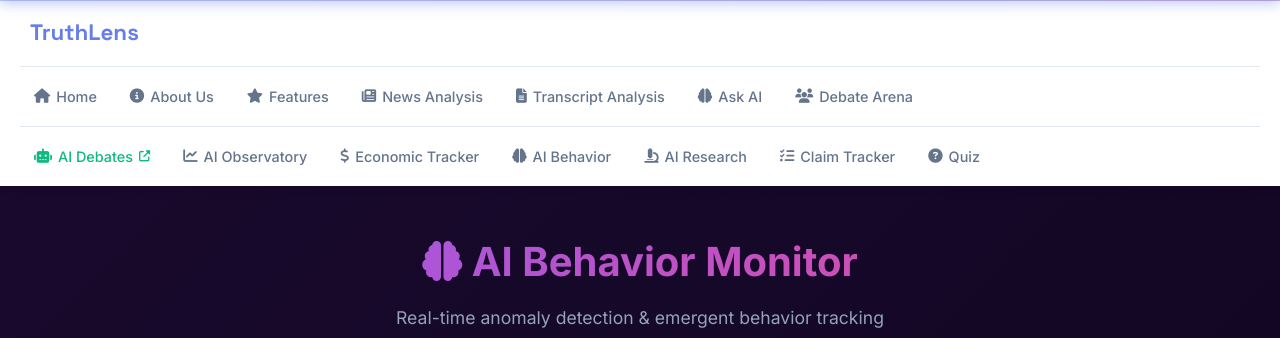
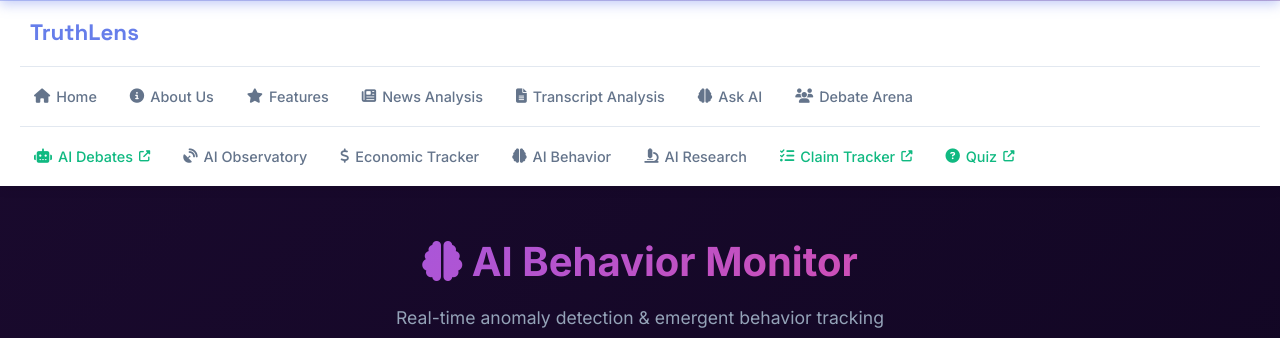
Before and after one commit to Hyperiongate/ai-bias-research, a Flask app: page /ai-behavior in a window 1280 px wide. Shown: the top 338 px of the page. Run offline with Flask 3, Linux system fonts and the light colour scheme; data that the repository does not hold is empty.

Commit message:
Update base.html

```diff
--- a/templates/base.html
+++ b/templates/base.html
@@ -1,24 +1,61 @@
 <!DOCTYPE html>
 <!--
-TruthLens - Base Template for AI Bias Research Repository
-Version: 1.0.0 - INITIAL CREATION
-Date: January 10, 2026
-Repository: ai-bias-research.onrender.com
+================================================================================
+AI BIAS RESEARCH - Base Template
+================================================================================
+Version: 1.1.0 - FIXED NAVIGATION CLEARANCE
+Date: January 14, 2026
+Repository: ai-bias-research (ai-bias-research.onrender.com)
 
-PURPOSE:
-Provides unified navigation across TruthLens ecosystem for AI Bias Research tools.
-Allows users to navigate between factsandfakes.ai and ai-bias-research.onrender.com.
+================================================================================
+🚨 THIS FILE IS FOR AI BIAS RESEARCH SITE ONLY 🚨
+================================================================================
 
-WHAT'S INCLUDED:
-- Full TruthLens navigation (matches factsandfakes.ai)
-- Links to News, Transcripts, AI Council, etc.
-- Local links for Observatory, Economic Tracker, AI Behavior
-- External links back to main TruthLens site
-- Universal progress banner system
-- Responsive mobile menu
+This base.html goes in: ai-bias-research repository
+Deploy to: ai-bias-research.onrender.com
 
-Last modified: January 10, 2026 - v1.0.0 Initial Creation
+DO NOT use this file for factsandfakes.ai (TruthLens) - that site has its own
+base.html with different navigation links.
+
+================================================================================
+NAVIGATION STRUCTURE FOR THIS SITE
+================================================================================
+
+TOP ROW (External links to TruthLens / factsandfakes.ai):
+1. Home           → EXTERNAL → https://factsandfakes.ai
+2. About Us       → EXTERNAL → https://factsandfakes.ai/about
+3. Features       → EXTERNAL → https://factsandfakes.ai/features
+4. News Analysis  → EXTERNAL → https://factsandfakes.ai/analyze
+5. Transcript     → EXTERNAL → https://factsandfakes.ai/transcript
+6. Ask AI         → EXTERNAL → https://factsandfakes.ai/ask-ai
+7. Debate Arena   → EXTERNAL → https://factsandfakes.ai/debate-arena
+
+BOTTOM ROW (Mix of internal and external):
+1. AI Debates     → EXTERNAL → https://ai-debate-arena-k8gs.onrender.com
+2. AI Observatory → INTERNAL → /observatory
+3. Economic Tracker → INTERNAL → /economic-tracker
+4. AI Behavior    → INTERNAL → /ai-behavior
+5. AI Research    → INTERNAL → / (home page of this site)
+6. Claim Tracker  → EXTERNAL → https://factsandfakes.ai/claim-tracker
+7. Quiz           → EXTERNAL → https://factsandfakes.ai/quiz
+
+================================================================================
+VERSION HISTORY
+================================================================================
+v1.1.0 - January 14, 2026:
+  - FIXED: Increased body padding-top from 90px to 200px for nav clearance
+  - FIXED: Increased mobile padding-top from 80px to 160px
+  - Added extensive documentation to prevent confusion with TruthLens base.html
+  - All navigation links preserved (DO NO HARM)
+
+v1.0.0 - January 10, 2026:
+  - Initial creation for AI Bias Research repository
+  - Unified TruthLens ecosystem navigation
+
+================================================================================
+Last modified: January 14, 2026 - v1.1.0
 I did no harm and this file is not truncated.
+================================================================================
 -->
 <html lang="en">
 <head>
@@ -51,11 +88,18 @@ I did no harm and this file is not truncated.
             background: #f8fafc;
             color: #1e293b;
             line-height: 1.6;
-            padding-top: 90px; /* Account for fixed navigation */
+            /*
+             * CRITICAL: Navigation Clearance
+             * ==============================
+             * The navigation bar is ~180px tall (logo + 2 menu rows).
+             * Using 200px to ensure full clearance with buffer.
+             * DO NOT reduce this value or the header will be hidden!
+             */
+            padding-top: 200px;
         }
 
         /* ===================================================================
-           NAVIGATION STYLES (Matches factsandfakes.ai)
+           NAVIGATION STYLES
            =================================================================== */
         .main-navigation {
             position: fixed;
@@ -121,6 +165,7 @@ I did no harm and this file is not truncated.
             list-style: none;
             gap: 5px;
             padding: 10px 0;
+            flex-wrap: wrap;
         }
 
         .nav-menu-row.top-row {
@@ -171,7 +216,11 @@ I did no harm and this file is not truncated.
 
         @media (max-width: 768px) {
             body {
-                padding-top: 80px;
+                /*
+                 * Mobile Navigation Clearance
+                 * Mobile nav is shorter but still needs clearance.
+                 */
+                padding-top: 160px;
             }
 
             .mobile-menu-toggle {
@@ -274,7 +323,7 @@ I did no harm and this file is not truncated.
         }
 
         body.banner-visible {
-            padding-top: 150px !important;
+            padding-top: 250px !important;
         }
     </style>
 
@@ -298,6 +347,10 @@ I did no harm and this file is not truncated.
 
     <!-- ========================================================================
          NAVIGATION - UNIFIED TRUTHLENS ECOSYSTEM
+
+         This is the AI BIAS RESEARCH site navigation.
+         - TOP ROW: Links to TruthLens (factsandfakes.ai) - EXTERNAL
+         - BOTTOM ROW: Mix of internal (/observatory, etc.) and external links
          ======================================================================== -->
     <nav class="main-navigation">
         <div class="nav-container-unified">
@@ -315,26 +368,54 @@ I did no harm and this file is not truncated.
 
             <!-- Two-Row Menu Container -->
             <div class="nav-menu-container" id="navMenu">
-                <!-- TOP ROW: Main Tools -->
+                <!-- ============================================================
+                     TOP ROW: Main TruthLens Tools (ALL EXTERNAL to factsandfakes.ai)
+                     ============================================================ -->
                 <ul class="nav-menu-row top-row">
-                    <li><a href="https://factsandfakes.ai" class="nav-link {% if active_page == 'home' %}active{% endif %}"><i class="fas fa-home"></i> Home</a></li>
-                    <li><a href="https://factsandfakes.ai/about" class="nav-link {% if active_page == 'about' %}active{% endif %}"><i class="fas fa-info-circle"></i> About Us</a></li>
-                    <li><a href="https://factsandfakes.ai/features" class="nav-link {% if active_page == 'features' %}active{% endif %}"><i class="fas fa-star"></i> Features</a></li>
-                    <li><a href="https://factsandfakes.ai/analyze" class="nav-link {% if active_page == 'news' %}active{% endif %}"><i class="fas fa-newspaper"></i> News Analysis</a></li>
-                    <li><a href="https://factsandfakes.ai/transcript" class="nav-link {% if active_page == 'transcript' %}active{% endif %}"><i class="fas fa-file-alt"></i> Transcript Analysis</a></li>
-                    <li><a href="https://factsandfakes.ai/ask-ai" class="nav-link {% if active_page == 'ask-ai' %}active{% endif %}"><i class="fas fa-brain"></i> Ask AI</a></li>
-                    <li><a href="https://factsandfakes.ai/debate-arena" class="nav-link {% if active_page == 'debates' %}active{% endif %}"><i class="fas fa-users"></i> Debate Arena</a></li>
+                    <li><a href="https://factsandfakes.ai" class="nav-link"><i class="fas fa-home"></i> Home</a></li>
+                    <li><a href="https://factsandfakes.ai/about" class="nav-link"><i class="fas fa-info-circle"></i> About Us</a></li>
+                    <li><a href="https://factsandfakes.ai/features" class="nav-link"><i class="fas fa-star"></i> Features</a></li>
+                    <li><a href="https://factsandfakes.ai/analyze" class="nav-link"><i class="fas fa-newspaper"></i> News Analysis</a></li>
+                    <li><a href="https://factsandfakes.ai/transcript" class="nav-link"><i class="fas fa-file-alt"></i> Transcript Analysis</a></li>
+                    <li><a href="https://factsandfakes.ai/ask-ai" class="nav-link"><i class="fas fa-brain"></i> Ask AI</a></li>
+                    <li><a href="https://factsandfakes.ai/debate-arena" class="nav-link"><i class="fas fa-users"></i> Debate Arena</a></li>
                 </ul>
 
-                <!-- BOTTOM ROW: Secondary Tools + AI Research Tools -->
+                <!-- ============================================================
+                     BOTTOM ROW: AI Research Tools
+
+                     INTERNAL LINKS (this site - ai-bias-research.onrender.com):
+                     - /observatory
+                     - /economic-tracker
+                     - /ai-behavior
+                     - / (AI Research home)
+
+                     EXTERNAL LINKS:
+                     - AI Debates → ai-debate-arena-k8gs.onrender.com
+                     - Claim Tracker → factsandfakes.ai/claim-tracker
+                     - Quiz → factsandfakes.ai/quiz
+                     ============================================================ -->
                 <ul class="nav-menu-row bottom-row">
+                    <!-- EXTERNAL: AI Debates -->
                     <li><a href="https://ai-debate-arena-k8gs.onrender.com" class="nav-link external" target="_blank"><i class="fas fa-robot"></i> AI Debates <i class="fas fa-external-link-alt" style="font-size: 0.7rem;"></i></a></li>
-                    <li><a href="/observatory" class="nav-link {% if active_page == 'observatory' %}active{% endif %}"><i class="fas fa-chart-line"></i> AI Observatory</a></li>
+
+                    <!-- INTERNAL: AI Observatory (ON THIS SITE) -->
+                    <li><a href="/observatory" class="nav-link {% if active_page == 'observatory' %}active{% endif %}"><i class="fas fa-satellite-dish"></i> AI Observatory</a></li>
+
+                    <!-- INTERNAL: Economic Tracker (ON THIS SITE) -->
                     <li><a href="/economic-tracker" class="nav-link {% if active_page == 'economic' %}active{% endif %}"><i class="fas fa-dollar-sign"></i> Economic Tracker</a></li>
+
+                    <!-- INTERNAL: AI Behavior (ON THIS SITE) -->
                     <li><a href="/ai-behavior" class="nav-link {% if active_page == 'behavior' %}active{% endif %}"><i class="fas fa-brain"></i> AI Behavior</a></li>
+
+                    <!-- INTERNAL: AI Research Home (ON THIS SITE) -->
                     <li><a href="/" class="nav-link {% if active_page == 'research' %}active{% endif %}"><i class="fas fa-microscope"></i> AI Research</a></li>
-                    <li><a href="https://factsandfakes.ai/claim-tracker" class="nav-link {% if active_page == 'claims' %}active{% endif %}"><i class="fas fa-tasks"></i> Claim Tracker</a></li>
-                    <li><a href="https://factsandfakes.ai/quiz" class="nav-link {% if active_page == 'quiz' %}active{% endif %}"><i class="fas fa-question-circle"></i> Quiz</a></li>
+
+                    <!-- EXTERNAL: Claim Tracker (on TruthLens) -->
+                    <li><a href="https://factsandfakes.ai/claim-tracker" class="nav-link external" target="_blank"><i class="fas fa-tasks"></i> Claim Tracker <i class="fas fa-external-link-alt" style="font-size: 0.7rem;"></i></a></li>
+
+                    <!-- EXTERNAL: Quiz (on TruthLens) -->
+                    <li><a href="https://factsandfakes.ai/quiz" class="nav-link external" target="_blank"><i class="fas fa-question-circle"></i> Quiz <i class="fas fa-external-link-alt" style="font-size: 0.7rem;"></i></a></li>
                 </ul>
             </div>
         </div>
@@ -356,6 +437,18 @@ I did no harm and this file is not truncated.
             const menu = document.getElementById('navMenu');
             menu.classList.toggle('active');
         }
+
+        // Close mobile menu when clicking outside
+        document.addEventListener('click', function(event) {
+            var navMenu = document.getElementById('navMenu');
+            var menuToggle = document.querySelector('.mobile-menu-toggle');
+
+            if (navMenu && menuToggle) {
+                if (!navMenu.contains(event.target) && !menuToggle.contains(event.target)) {
+                    navMenu.classList.remove('active');
+                }
+            }
+        });
 
         // Universal Progress Banner System
         const UniversalProgressBanner = {
@@ -407,6 +500,39 @@ I did no harm and this file is not truncated.
 </html>
 
 <!--
-I did no harm and this file is not truncated
-v1.0.0 - January 10, 2026 - Initial creation for AI Bias Research repository
+================================================================================
+END OF FILE - DEPLOYMENT VERIFICATION
+================================================================================
+
+I did no harm and this file is not truncated.
+
+DEPLOYMENT READY FOR GITHUB
+Version: 1.1.0 - January 14, 2026
+
+================================================================================
+🚨 DEPLOYMENT INSTRUCTIONS 🚨
+================================================================================
+
+This file goes to: ai-bias-research repository
+Deploy location: templates/base.html
+Site URL: ai-bias-research.onrender.com
+
+DO NOT deploy this to factsandfakes.ai - that site has its own base.html!
+
+================================================================================
+INTERNAL ROUTES ON THIS SITE (ai-bias-research.onrender.com)
+================================================================================
+/              → AI Research home page (main bias testing tool)
+/observatory   → AI Observatory dashboard
+/economic-tracker → Economic threat tracker
+/ai-behavior   → AI behavior monitor
+
+================================================================================
+NAVIGATION CLEARANCE REFERENCE
+================================================================================
+Desktop padding-top: 200px
+Mobile padding-top: 160px
+
+If headers are still hidden, INCREASE these values!
+================================================================================
 -->
```
